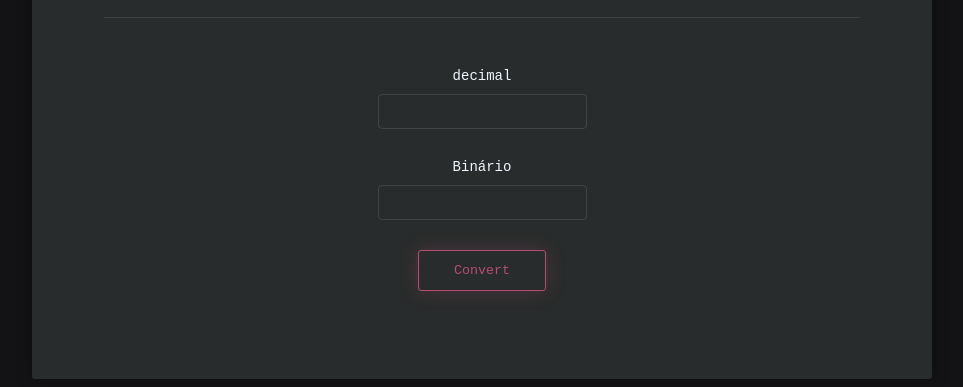
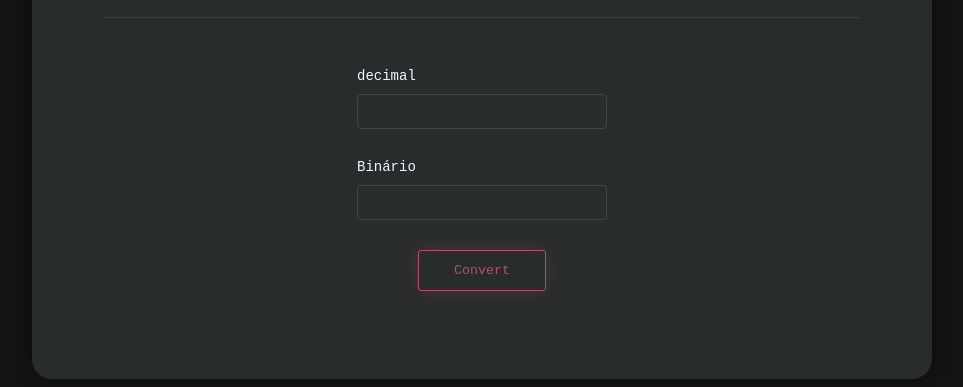
Before and after one commit to LuciLua/DecimalBinario, a plain HTML site: page index.html in a window 1280 px wide. Shown: the part 236-623 px from the top of the page, without its empty margins (158-1121 px from the left). Drawn offline with Linux system fonts and the light colour scheme.

Commit message:
:cactus: inputs in group

```diff
--- a/css/style.css
+++ b/css/style.css
@@ -35,7 +35,7 @@ main{
 .box{
     background-color: rgb(41, 44, 44);
     box-shadow: 0 0 15px rgba(0, 0, 0, 0.357);
-    border-radius: 3px;
+    border-radius: 20px;
 
     position: relative;
 
@@ -133,6 +133,17 @@ main{
     font-size: 15px;
 }
 
+.container .inputs{
+    width: 250px;
+    align-items: center;
+    max-width: 95%;
+    height: fit-content;
+    /* background-color: red; */
+    /* border: 1px solid rgba(255, 255, 255, 0.07); */
+    display: flex;
+    flex-direction: column;
+}
+
 .container header span:nth-child(2){
     color: rgb(184, 77, 112);
 }
@@ -146,6 +157,13 @@ main{
 }
 .container header span:nth-child(4){
     color: rgb(77, 184, 98);
+}
+
+.container label{
+    position: relative;
+    display: flex;
+
+    align-self: flex-start;
 }
 
 .line{
@@ -176,6 +194,8 @@ main{
     padding: 9px 15px 9px 15px;
     outline: none;
 
+    width: 250px;
+
     color: rgba(240, 248, 255, 0.686);
 }
 
--- a/index.html
+++ b/index.html
@@ -14,11 +14,13 @@
                 <h1>Conversor<br><span> Decimal</span> <span><-></span><span> Binário</span></h1>
             </header>
             <div class="line"></div>
-            <label for="decimal">decimal</label>
-            <input autocomplete="off" type="number" name="" id="decimal">
-            <label for="binario">Binário</label>
-            <input disabled autocomplete="off" type="text" name="" id="binario">
-            <button onclick="dec()" class="convert">Convert</button>
+            <div class="inputs">
+                <label for="decimal">decimal</label>
+                <input autocomplete="off" type="number" name="" id="decimal">
+                <label for="binario">Binário</label>
+                <input disabled autocomplete="off" type="text" name="" id="binario">
+                <button onclick="dec()" class="convert">Convert</button>
+            </div>
         </div>
         <div class="foo">
             <div class="footer box">
```
